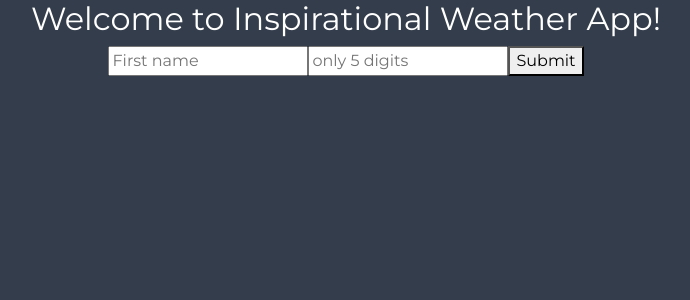
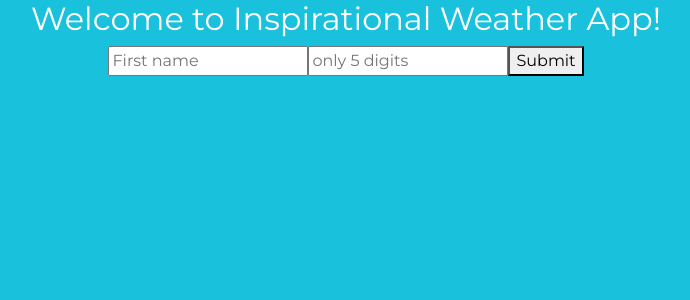
Before and after one commit to durdonadjalilova/Hackathon-Motivators-Team6, a React (Create React App) app: page / in a window 1280 px wide. Shown: the top 300 px of the page, without its empty margins (294-984 px from the left). Built offline with nearby package versions, Linux system fonts and the light colour scheme.

Commit message:
change background color

```diff
--- a/src/index.css
+++ b/src/index.css
@@ -15,7 +15,7 @@ code {
 
 :root {
     --gradient: linear-gradient(135deg, #72edf2 10%, #5151e5 100%);
-    --bg-color: #343d4b;
+    --bg-color: #1ac1dd;
     --bg-color--card: #222831;
 
     --main-text-color: #ffffff;
```
